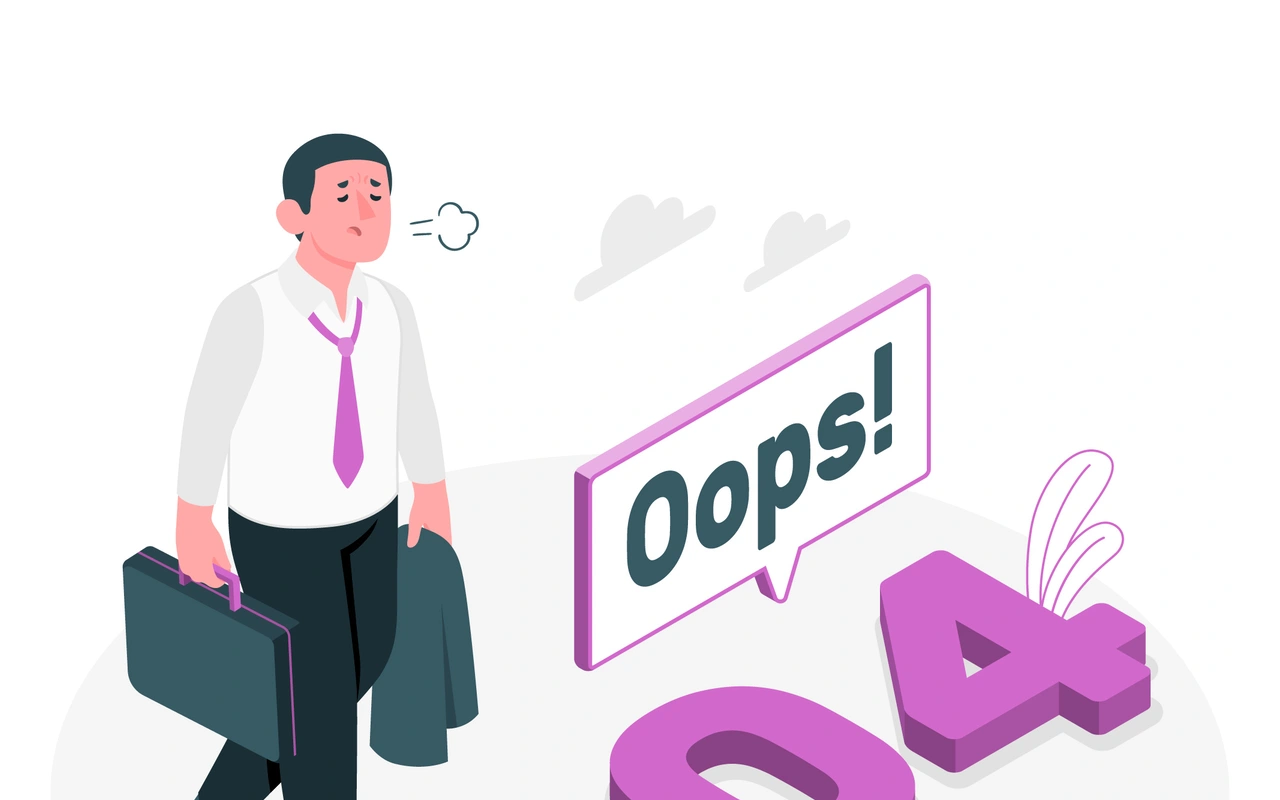
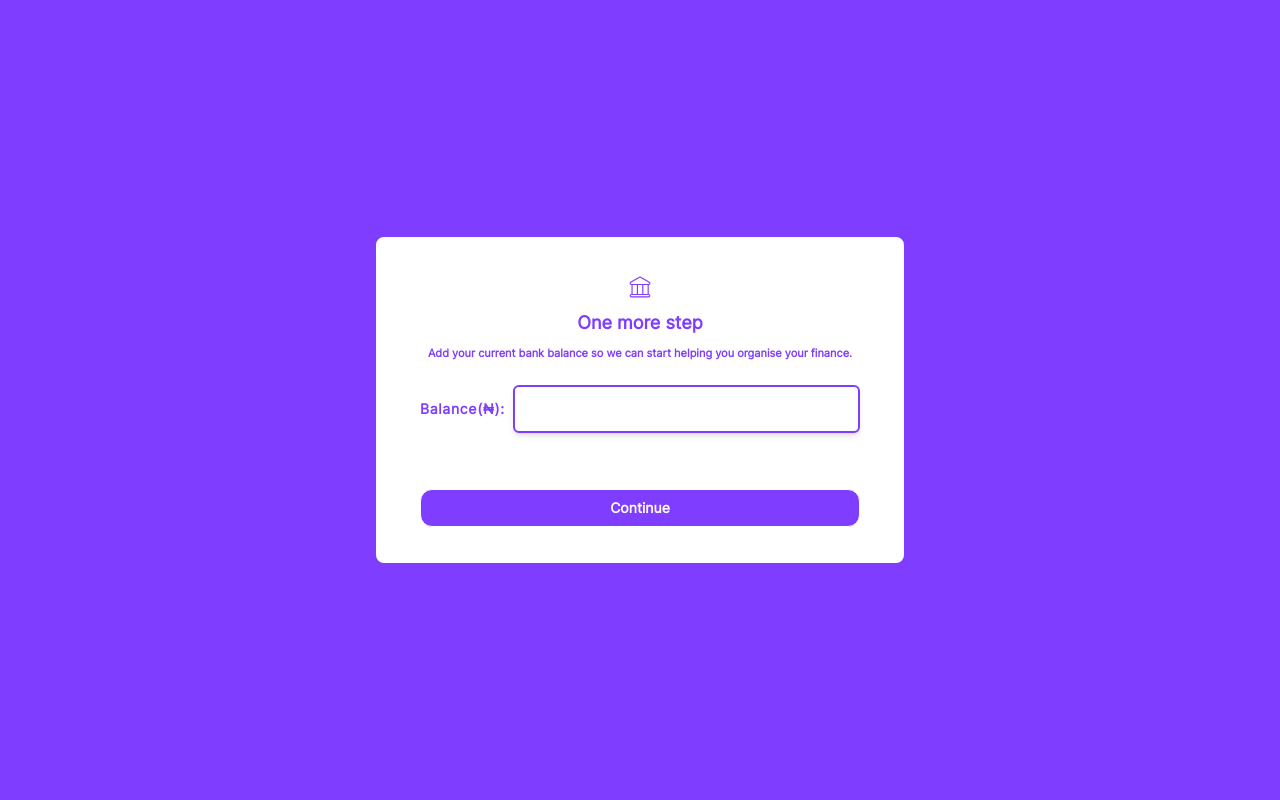
Before and after one commit to Chima-Peter/SavvySaver, a React (Vite) app: page /balance in a window 1280 px wide. Shown: the top 800 px of the page. Built offline with nearby package versions, Linux system fonts and the light colour scheme.

Commit message:
create balance component

```diff
--- a/src/App.tsx
+++ b/src/App.tsx
@@ -10,6 +10,7 @@ import Code from "./components/ui/form/code"
 import ResetPassword from "./components/ui/form/reset"
 import SetUpPin01 from "./components/ui/setup/setup_pin01"
 import SetUpPin02 from "./components/ui/setup/setup_pin02"
+import SetBalance from "./components/ui/setup/set_balance"
 
 type Context = '/' | '/SavvySaver/'
 const BaseContext = createContext<Context>('/')
@@ -34,6 +35,7 @@ export function App() {
             <Route path="reset" element={<ResetPassword />} />
             <Route path="setup1" element={<SetUpPin01 />} />
             <Route path="setup2" element={<SetUpPin02 />} />
+            <Route path="balance" element={<SetBalance />} />
          </Routes>
       </BrowserRouter>
    </BaseContext.Provider>
--- /dev/null
+++ b/src/components/ui/setup/set_balance.tsx
@@ -0,0 +1,58 @@
+import { useRef, useState } from "react"
+import { useNavigate } from "react-router-dom"
+import { CiBank } from "react-icons/ci";
+
+
+function SetBalance() {
+   const navigate = useNavigate()
+   const [balance, setBalance] = useState('')
+   const balanceRef = useRef<HTMLInputElement>(null)
+
+
+   const handleChange = (event: React.ChangeEvent<HTMLInputElement>) => {
+      setBalance(event.target.value)
+   }
+
+   const handleSubmit = (event: React.FormEvent<HTMLFormElement>) => {
+      event.preventDefault()
+      if (balance != '') navigate ('/', {replace: true})
+      else balanceRef.current?.focus()
+   }
+
+  return (
+   <main className='w-full bg-[#7F3DFF] flex min-h-[100vh] gap-6 flex-col items-center font-main font-medium justify-center' >
+         <section className="w-[100%] text-[#7F3DFF] bg-white md:w-fit flex flex-col gap-6 border-y-4 border-x-0 md:border-4 border-white px-10 py-8 md:rounded-lg">
+            <div className="flex flex-col gap-2">
+               <CiBank className="w-7 h-7 self-center text-[#7F3DFF]" />
+               <h1 className="text-lg text-center font-extrabold">
+                  One more step
+               </h1>
+               <p className="text-center px-2 text-[11px] font-semibold">
+                  Add your current bank balance so we can start helping you organise your finance.
+               </p>
+            </div>
+            <form className='flex flex-col gap-14' noValidate autoComplete='off' onSubmit={handleSubmit}>
+               <label htmlFor="balance" className="flex gap-2 tracking-wider font-semibold items-center text-sm">
+                  Balance(&#8358;):
+                  <input
+                     type="number"
+                     ref={balanceRef}
+                     name="balance"
+                     id="balance"
+                     autoComplete="off"
+                     value={balance}
+                     onChange={handleChange}
+                     className='w-[100%] px-4 py-3 rounded-md autofill:bg-clip-text border placeholder:text-xs text-[16px] md:text-sm placeholder:text-[#91919F] text-[#7F3DFF] border-gray-100 border-t-gray-200 shadow-md focus:outline-none focus:border-2 focus:border-[#7F3DFF]'
+                     autoFocus
+                     onWheel={(event: React.WheelEvent<HTMLInputElement>) => event.preventDefault()} />
+               </label>
+                  <button type="submit" className="bg-[#7F3DFF] text-white border border-white rounded-xl text-sm font-bold py-2 px-4 focus:outline-none">
+                     Continue
+                  </button>
+            </form>
+         </section>
+   </main>
+  )
+}
+
+export default SetBalance
--- a/src/components/ui/setup/setup_pin02.tsx
+++ b/src/components/ui/setup/setup_pin02.tsx
@@ -67,7 +67,7 @@ function SetUpPin02() {
       }
       if (tester) {
          let setup2 = `${codeValues.val1}${codeValues.val2}${codeValues.val3}${codeValues.val4}`
-         if (setup2 === code) navigate('/setup2')
+         if (setup2 === code) navigate('/balance')
       }
    }
 
```
